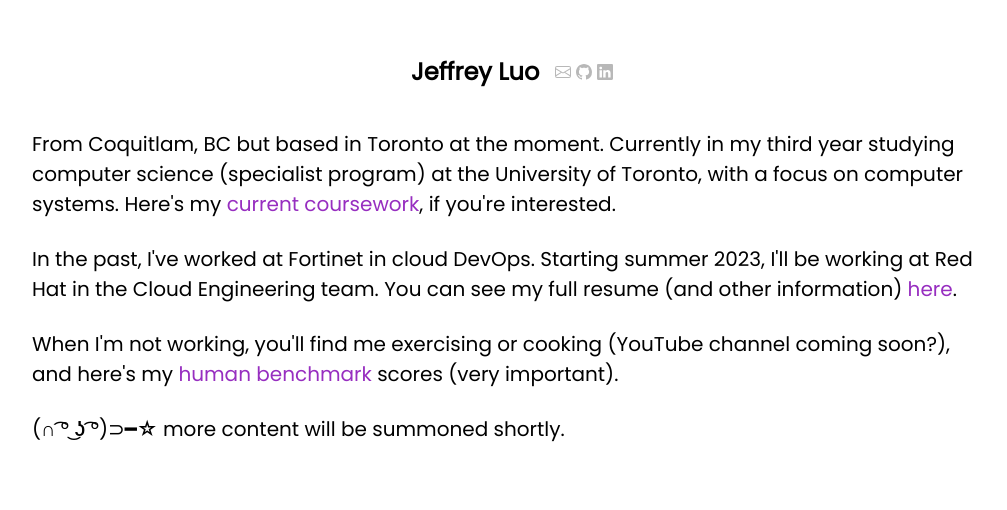
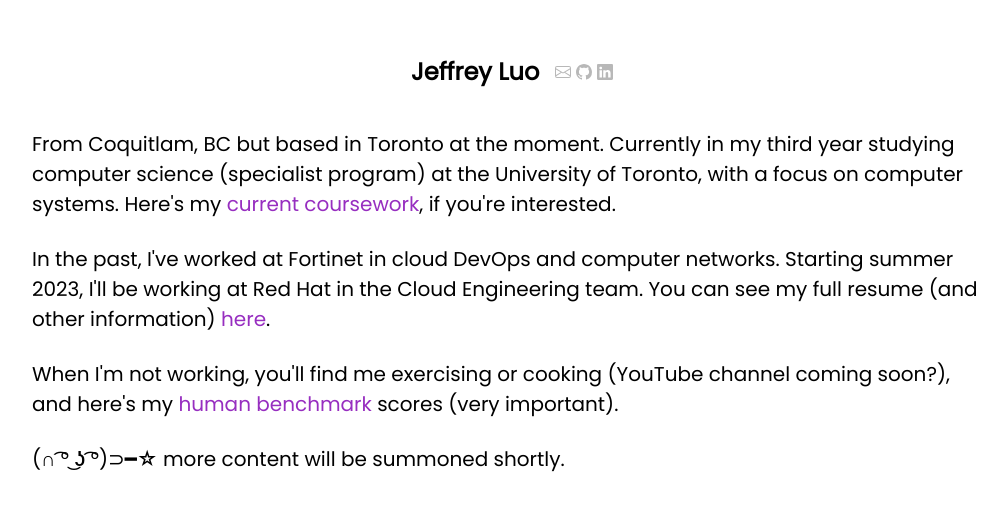
Before and after one commit to JeffeyL/JeffeyL.github.io, a Next.js app: page / in a window 1280 px wide. Shown: the part 106-616 px from the top of the page, without its empty margins (128-1135 px from the left). Built offline with nearby package versions, Linux system fonts and the light colour scheme.

Commit message:
edited bio

```diff
--- a/pages/index.tsx
+++ b/pages/index.tsx
@@ -25,9 +25,10 @@
           </p>
           <br />
           <p>
-            In the past, I&apos;ve worked at Fortinet in cloud DevOps. Starting
-            summer 2023, I&apos;ll be working at Red Hat in the Cloud
-            Engineering team. You can see my full resume (and other information){" "}
+            In the past, I&apos;ve worked at Fortinet in cloud DevOps and
+            computer networks. Starting summer 2023, I&apos;ll be working at Red
+            Hat in the Cloud Engineering team. You can see my full resume (and
+            other information){" "}
             <a
               target="_blank"
               href="https://drive.google.com/file/d/1Qi774PfZSVqvNRkdWSGzRwDCug3gDjsw/view?usp=sharing"
```
